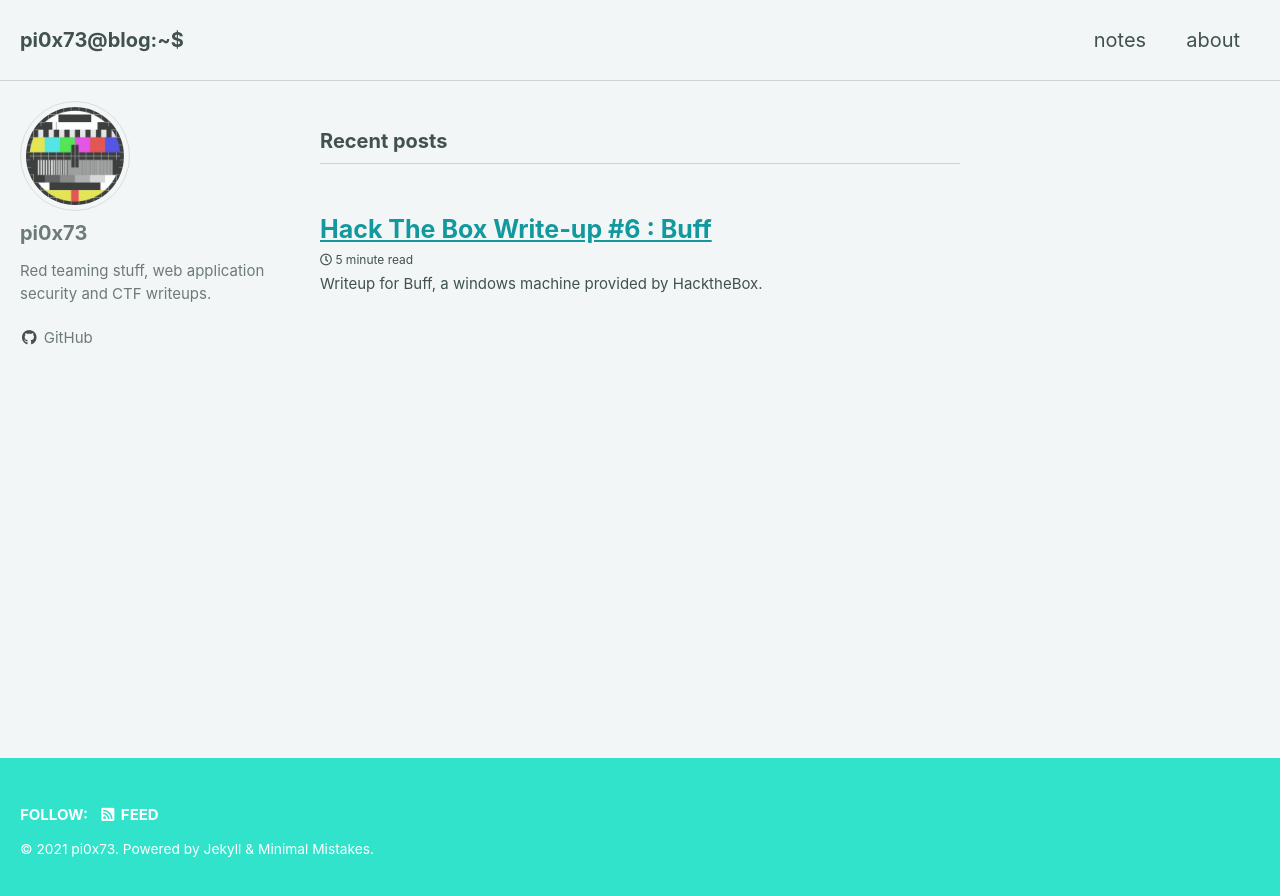
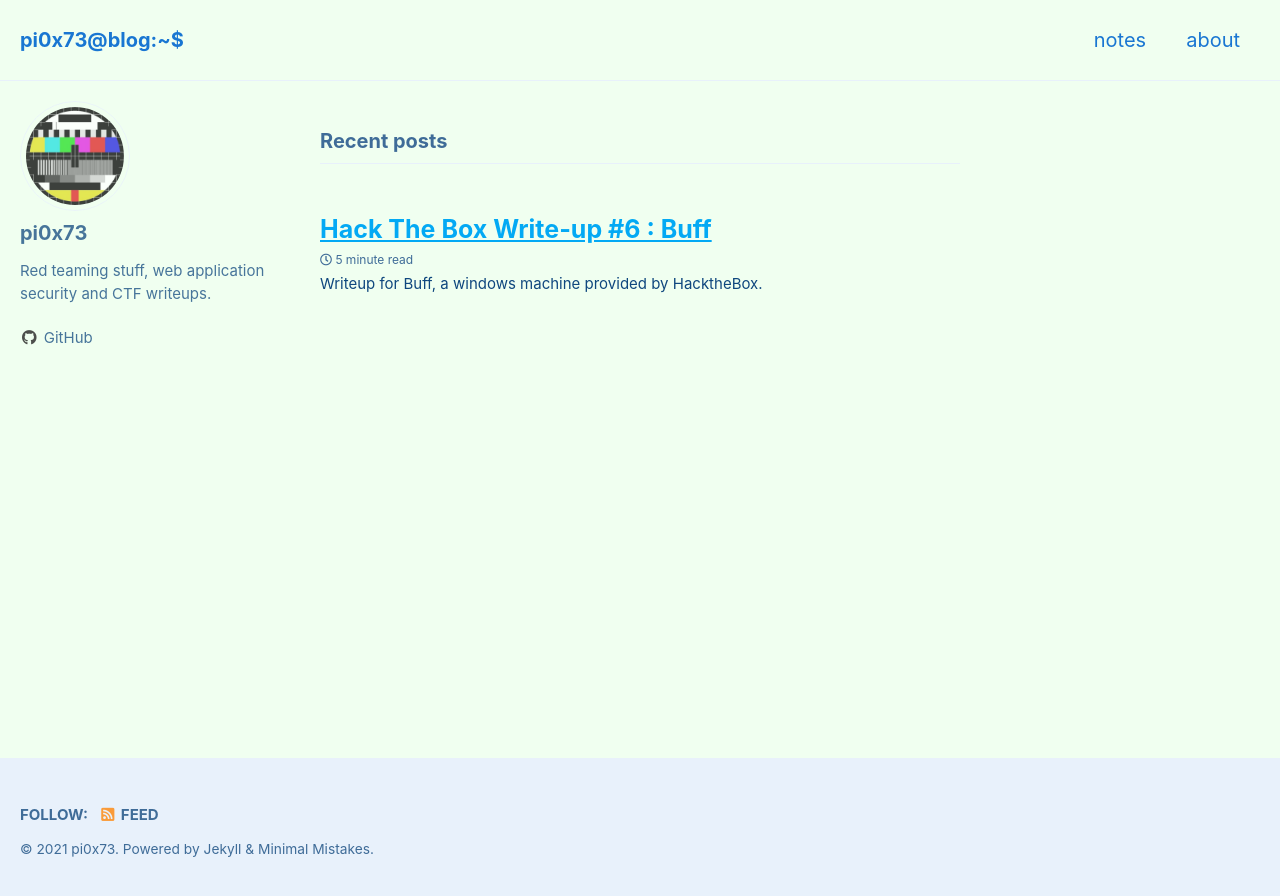
Before and after one commit to suldod/suldod.github.io.bak, a Jekyll site: the page built from index.html, in a window 1280 px wide. Shown: the top 896 px of the page. Built offline with Jekyll 4.4.1, drawn with Linux system fonts in a browser that asks for light colours; cached includes are drawn as plain includes; the list of posts is cut into pages by our own code.

Commit message:
Update _config.yml

```diff
--- a/_config.yml
+++ b/_config.yml
@@ -12,7 +12,7 @@
 
 # theme                  : "minimal-mistakes-jekyll"
 # remote_theme           : "mmistakes/minimal-mistakes"
-minimal_mistakes_skin    : "mint" # "air", "aqua", "contrast", "dark", "dirt", "neon", "mint", "plum", "sunrise"
+minimal_mistakes_skin    : "aqua" # "air", "aqua", "contrast", "dark", "dirt", "neon", "mint", "plum", "sunrise"
 
 # Site Settings
 locale                   : "en-US"
```
